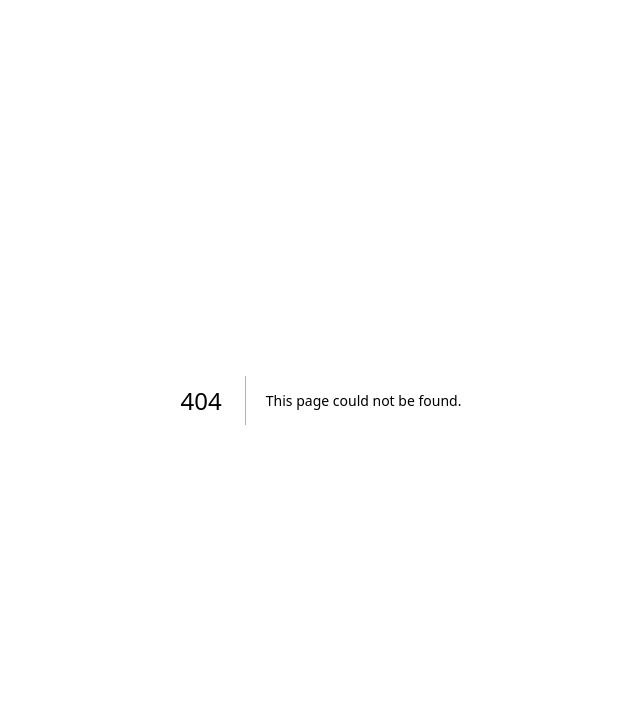
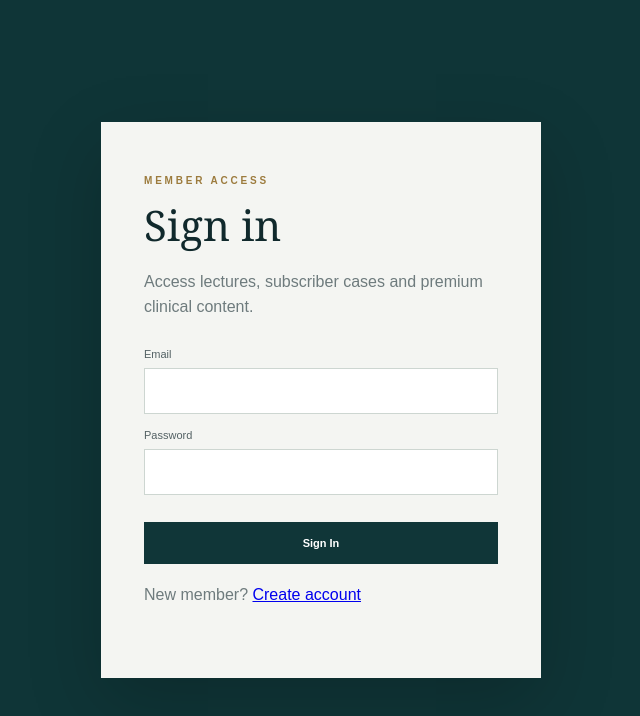
Before and after one commit to mutumajid111-creator/endodontics-hub, a Next.js app: page /member/login in a window 1280 px wide. Before the commit this address had no page. Shown: the top 716 px of the page, without its empty margins (319-959 px from the left). Built offline with nearby package versions, Linux system fonts and the light colour scheme; no server answers.

Commit message:
Add member login page

```diff
--- /dev/null
+++ b/app/member/login/page.tsx
@@ -0,0 +1,32 @@
+"use client";
+
+import Link from "next/link";
+import { FormEvent, useState } from "react";
+import { useRouter, useSearchParams } from "next/navigation";
+import { supabase } from "@/lib/supabase";
+
+export default function MemberLoginPage(){
+  const router=useRouter();
+  const searchParams=useSearchParams();
+  const [email,setEmail]=useState("");
+  const [password,setPassword]=useState("");
+  const [loading,setLoading]=useState(false);
+  const [error,setError]=useState("");
+
+  async function submit(e:FormEvent<HTMLFormElement>){
+    e.preventDefault(); setLoading(true); setError("");
+    const {error}=await supabase.auth.signInWithPassword({email,password});
+    if(error){setError(error.message);setLoading(false);return;}
+    router.replace(searchParams.get("next") || "/account");
+    router.refresh();
+  }
+
+  return <main className="adminLoginPage"><form className="adminLoginCard" onSubmit={submit}>
+    <p className="eyebrow">MEMBER ACCESS</p><h1>Sign in</h1><p>Access lectures, subscriber cases and premium clinical content.</p>
+    <label>Email<input type="email" value={email} onChange={e=>setEmail(e.target.value)} required /></label>
+    <label>Password<input type="password" value={password} onChange={e=>setPassword(e.target.value)} required /></label>
+    {error && <div className="adminLoginError">{error}</div>}
+    <button type="submit" disabled={loading}>{loading?"Signing in...":"Sign In"}</button>
+    <p style={{marginTop:18}}>New member? <Link href="/register">Create account</Link></p>
+  </form></main>;
+}
```
